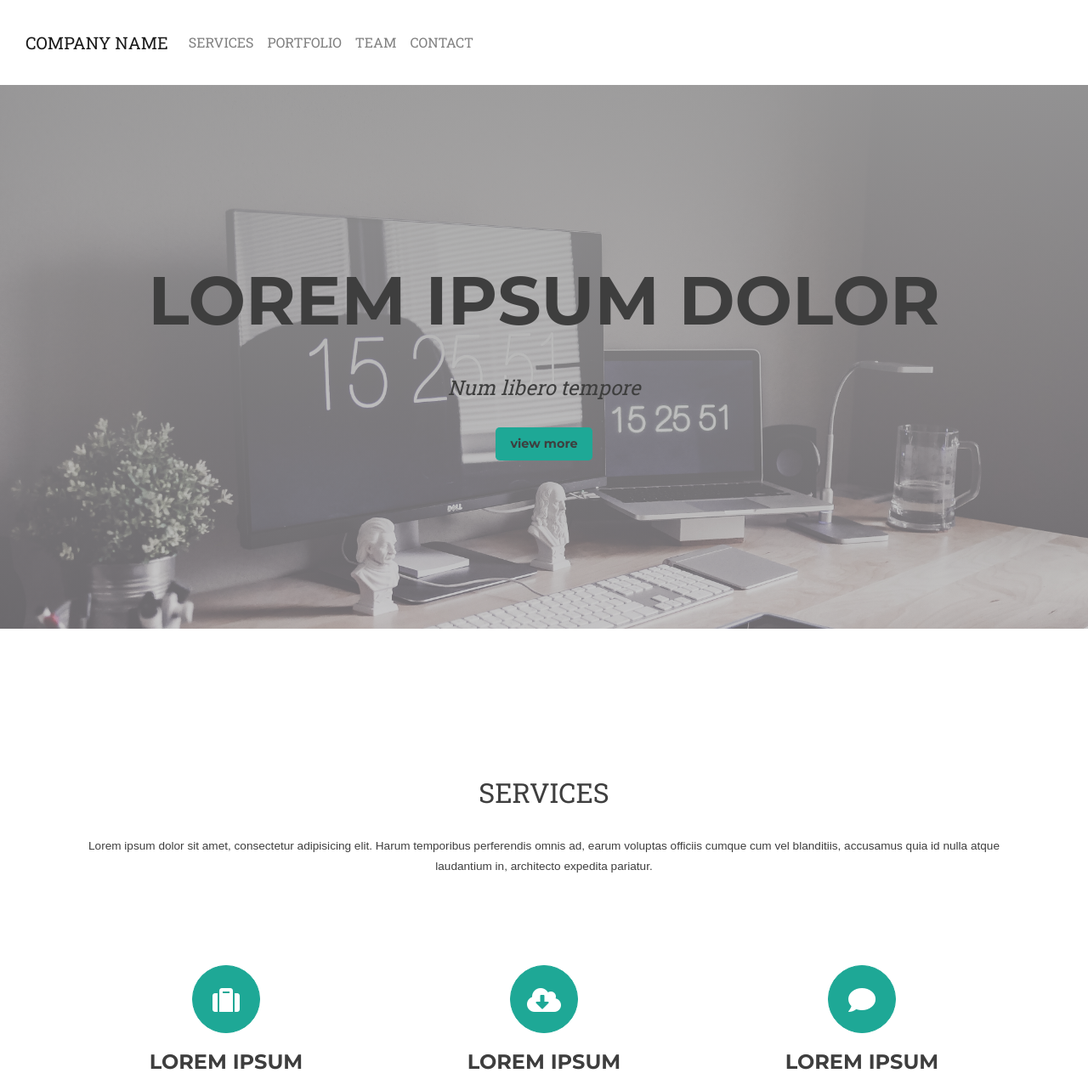
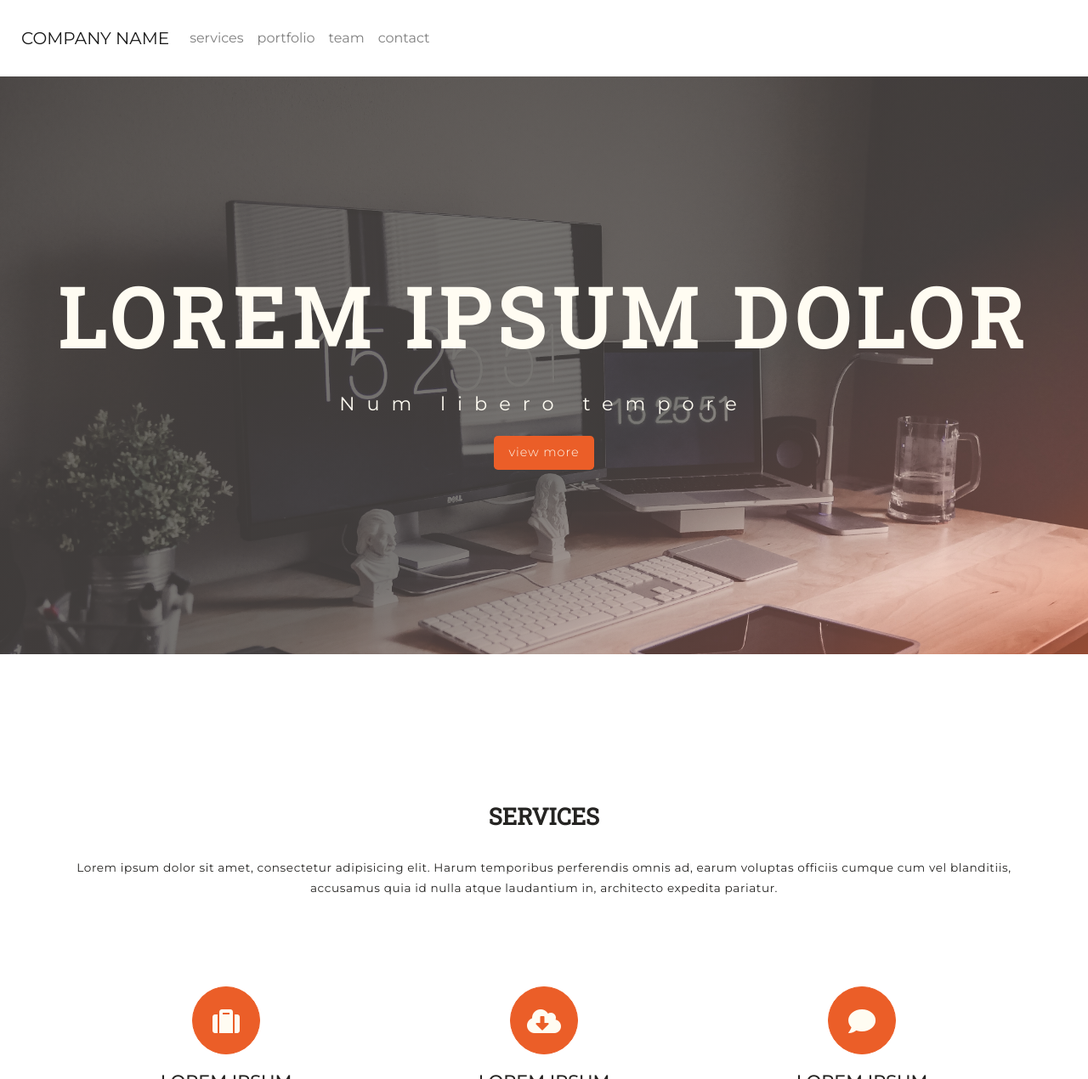
Before and after one commit to LukaszKalfas/project-bootstrap, a plain HTML site: page index.html in a window 1280 px wide. Shown: the top 1270 px of the page at 85% size. Drawn offline with nearby package versions, Linux system fonts and the light colour scheme; a web font is replaced by a local one.

Commit message:
I changed basic colors and added prefix for style.

```diff
--- a/css/style.css
+++ b/css/style.css
@@ -1,61 +1,89 @@
+/* white -rgba(255, 252, 242, 1), #FFFCF2 */
+/* gray - rgba(204, 197, 185, 1), #CCC5B9 */
+/* black - rgba(37, 36, 34, 1), #252422 */
+/* darkgray -rgb(64,61,57), #403D39; */
+/* orange #EB5E28, rgba(235, 94, 40, 1) */
+
 body {
-    font-family: 'Roboto Slab', serif;
-    color: #3e3e3e;
+    color: #252422;
 }
 
 p {
-    font-family: 'Droid Serif', sans-serif;
+    font-family: 'Montserrat', sans-serif;
     font-size: 0.85rem;
     margin-bottom: 30px;
     line-height: 24px;
+    letter-spacing: 0.6px;
 }
 
 h3 {
     margin: 20px 0;
     font-family: 'Montserrat', sans-serif;
-    font-size: 1.5em;
+    font-size: 1.3em;
+}
+h2 {
+    font-family: 'Roboto Slab', sans-serif;
+    font-size: 1.7rem;
+    font-weight: 600;
 }
 
 /*NAV STYLE */
 nav.navbar {
-      padding: 30px;
+    padding: 25px;
+    font-family: 'Montserrat', sans-serif;
+    font-weight: 400;
 }
 
 /* MAIN HEADER STYLE */
 #main-header {
-    height: 80vh;
+    height: 85vh;
     width: 100%;
     z-index: -1;
     top: 0;
-    background-image:linear-gradient(to bottom, rgba(155, 155, 155, 0.9), rgba(155, 155, 155, 0.5)), url(../img/header/apple-devices-artificial-flowers-business-196658.jpg);
+    background-image: linear-gradient(150deg, rgba(64,61,57,0.8) 0%,rgba(64,61,57,0.7) 60%,rgba(235,94,40,0.2) 85%,rgba(235,94,40,0.5) 100%), url(../img/header/apple-devices-artificial-flowers-business-196658.jpg);
+    -webkit-background-size: cover;
+    -moz-background-size: cover;
+    -o-background-size: cover;
     background-size: cover;
     display: flex;
+    display: -webkit-box;
+    display: -moz-box;
+    display: -ms-flexbox;
+    display: -webkit-flex;
+    display: flex;
     justify-content: center;
+    -moz-justify-content: center;
+    -webkit-justify-content: center;
     align-items: center;
-    color: #3e3e3e;
+    -moz-align-items: center;
+    -webkit-align-items: center;
+    color: #FFFCF2;
+
+}
+
+#main-header .header-caption h1 {
+    font-family: 'Roboto Slab', sans-serif;
+    letter-spacing: 8px;
+    font-size: 6rem;
+    font-weight: 700;
 }
 #main-header .header-caption h2 {
-    font-family: 'Roboto Slab', sans-serif;
-    font-size: 1.5rem;
-    font-weight: 200;
-}
-#main-header .header-caption h1 {
+    font-weight: 400;
+    font-size: 1.4rem;
+    letter-spacing: 14px;
     font-family: 'Montserrat', sans-serif;
-    font-size: 5rem;
-    font-weight: 700;
 }
 #main-header .header-caption .read-more {
+    background-color: #EB5E28;
+    color: inherit;
+    font-size: 0.9rem;
+    font-weight: 300;
+    letter-spacing: 1px;
     font-family: 'Montserrat', sans-serif;
-    background-color: #1EA896;
-    color: #3e3e3e;
-    font-size: 0.9rem;
 }
 
 #main-header .header-caption .read-more:hover {
-    -moz-box-shadow:0 0 10px 2px rgba(182, 182, 182, 0.75);
-    -webkit-box-shadow: 0  0 10px 2px rgba(182, 182, 182, 0.75);
-    box-shadow: 0 0 10px 2px rgba(182, 182, 182, 0.75);
-    background-color: #f3f3f3;
+    background-color: #CCC5B9;
 }
 
 /*SECTION SERVICES STYLE*/
@@ -66,7 +94,7 @@ section {
 section .section-header {
     text-align: center;
     margin: 100px 0 50px 0;
-   width: 100%;
+    width: 100%;
 }
 section .section-title {
     font-family: 'Montserrat', sans-serif;
@@ -77,16 +105,23 @@ section .section-title {
     height: 80px;
     width: 80px;
     font-size: 2em;
-    background-color: #1EA896;
+    background-color: #EB5E28;
     line-height: 80px;
-    color: #fff;
+    color: #FFFCF2;
     border-radius: 50%;
-    border: 1px solid #1EA896;
+    border: 1px solid #EB5E28;
+    -webkit-transition: transform 0.4s linear;
+    -moz-transition: transform 0.4s linear;
+    -o-transition: transform 0.4s linear;
     transition: transform 0.4s linear;
 }
 #services .fa:hover {
-    background-color: #fff;
-    color: #1EA896;
+    background-color: #FFFCF2;
+    color: #EB5E28;
+    -webkit-transform: rotate(360deg);
+    -ms-transform: rotate(360deg);
+    -moz-transform: rotate(360deg);
+    -o-transform: rotate(360deg);
     transform: rotate(360deg);
 }
 .selector-for-some-widget {
--- a/index.html
+++ b/index.html
@@ -16,7 +16,7 @@
       <link rel="stylesheet" href="https://use.fontawesome.com/releases/v5.6.3/css/all.css" integrity="sha384-UHRtZLI+pbxtHCWp1t77Bi1L4ZtiqrqD80Kn4Z8NTSRyMA2Fd33n5dQ8lWUE00s/"
             crossorigin="anonymous">
       <!-- google fonts -->
-      <link href="https://fonts.googleapis.com/css?family=Droid+Serif:400i|Montserrat:700|Roboto+Slab&amp;subset=latin-ext"
+      <link href="https://fonts.googleapis.com/css?family=Droid+Serif:400i|Montserrat:700,600,500,400,300,200,100|Roboto+Slab&amp;subset=latin-ext"
             rel="stylesheet">
       <!-- main style -->
       <link rel="stylesheet" href="css/style.css">
@@ -35,16 +35,16 @@
                   <ul class="navbar-nav mr-auto mt-2 mt-lg-0">
 
                         <li class="nav-item">
-                              <a class="nav-link" href="services">SERVICES</a>
+                              <a class="nav-link" href="services">services</a>
                         </li>
                         <li class="nav-item">
-                              <a class="nav-link" href="portfolio">PORTFOLIO</a>
+                              <a class="nav-link" href="portfolio">portfolio</a>
                         </li>
                         <li class="nav-item">
-                              <a class="nav-link" href="team">TEAM</a>
+                              <a class="nav-link" href="team">team</a>
                         </li>
                         <li class="nav-item">
-                              <a class="nav-link" href="contact">CONTACT</a>
+                              <a class="nav-link" href="contact">contact</a>
                         </li>
                   </ul>
             </div>
@@ -53,7 +53,7 @@
       <header id="main-header">
             <div class="header-caption text-center">
                   <h1 class="p-2">LOREM IPSUM DOLOR</h1>
-                  <h2 class="font-italic p-4">Num libero tempore</h2>
+                  <h2 class="p-3">Num libero tempore</h2>
 
                   <a href="#services" class="btn btn-lg read-more">view more</a>
             </div>
```
